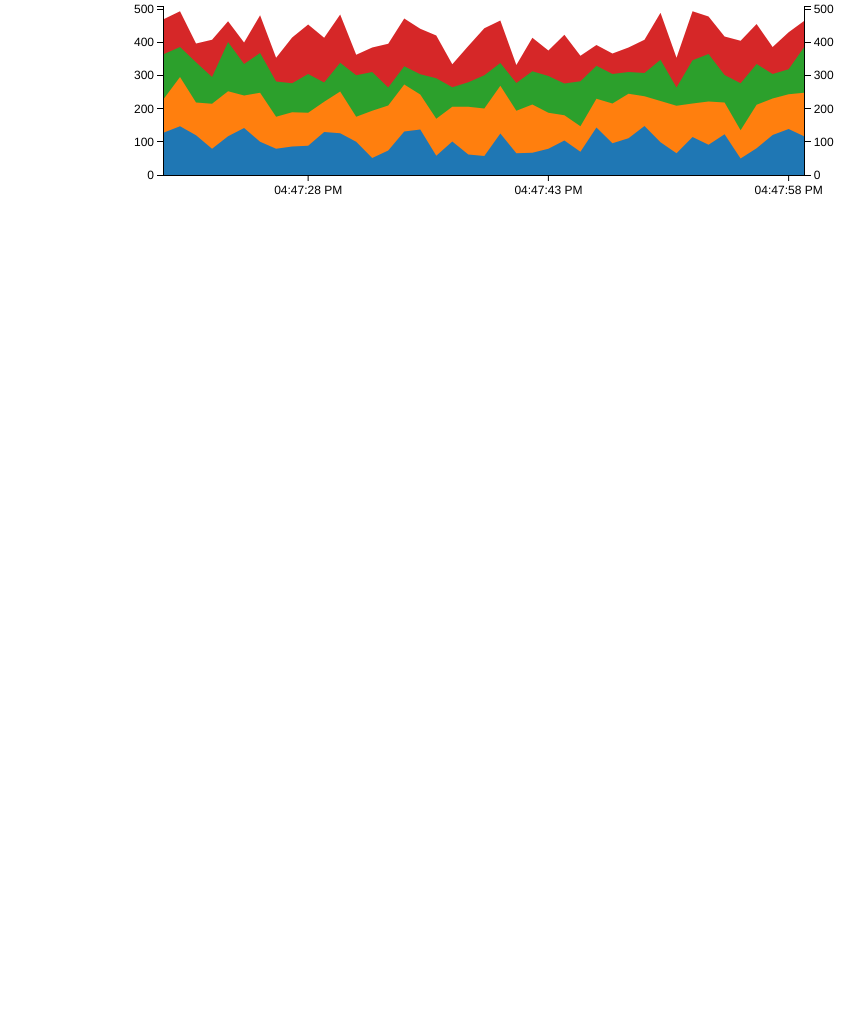
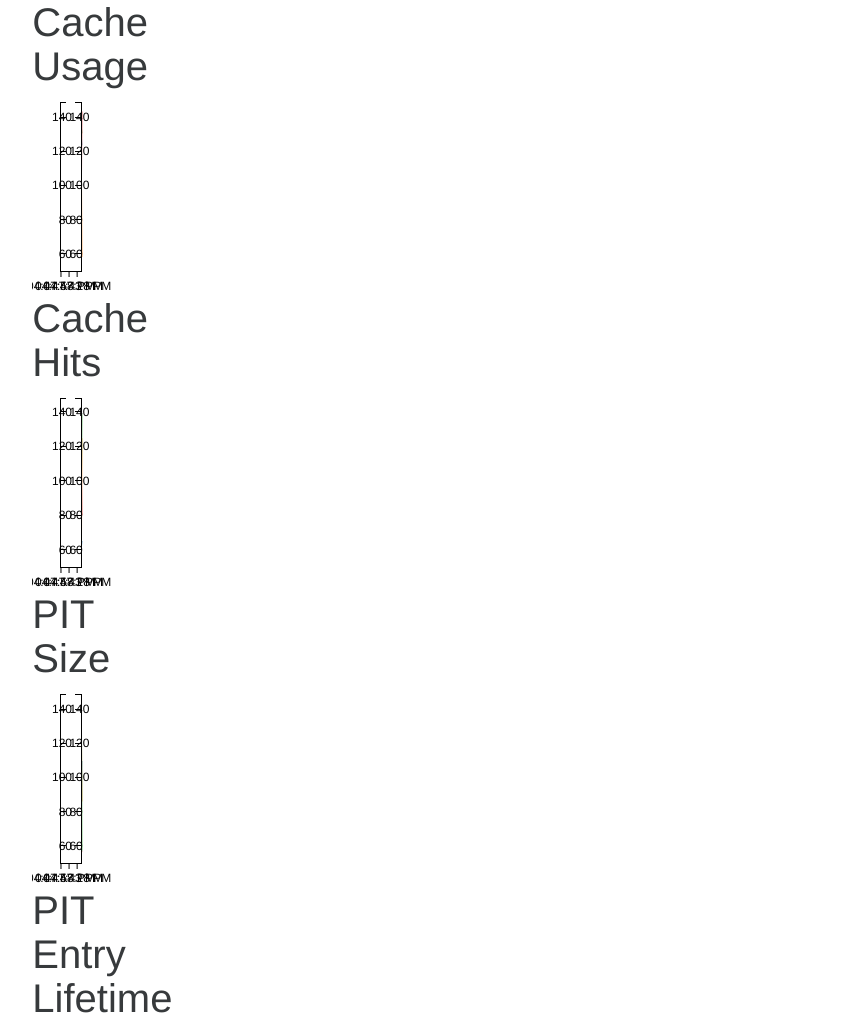
Before and after one commit to chris-wood/dynamic-plotter, a plain HTML site: page epoch_client.html in a window 1280 px wide. Shown: the top 1023 px of the page, without its empty margins (156-1021 px from the left). Before the commit the page ends 800 px from the top, so only its background shows below. Drawn offline with Linux system fonts and the light colour scheme.

Commit message:
New client

```diff
--- a/epoch_client.html
+++ b/epoch_client.html
@@ -20,50 +20,52 @@
     <body>
         <div class="container">
             <div class="row">
-                <div class="col-md-8 col-md-offset-2">
-                    <div id="area" class="epoch category10" style="height: 200px;"></div>
+                <div class="col-md-2 col-md-offset-1">
+                <div class="col-md-8">
+                    <h1>Cache Usage</h1>
+                    <div id="cache-size" class="epoch category10" style="height: 200px;"></div>
+
+                    <h1>Cache Hits</h1>
+                    <div id="cache-hits" class="epoch category10" style="height: 200px;"></div>
+
+                    <h1>PIT Size</h1>
+                    <div id="pit-size" class="epoch category10" style="height: 200px;"></div>
+
+                    <h1>PIT Entry Lifetime</h1>
+                    <div id="pit-lifetime" class="epoch category10" style="height: 200px;"></div>
                 </div>
             </div>
         </div>
     </body>
 
     <script>
+
+        function plotChart(id, dataUrl) {
             var data = new RealTimeData(4);
-
-        var chart = $('#area').epoch({
-            type: 'time.area',
+            var cacheChart = $(id).epoch({
+                type: 'time.line',
                 data: data.history(),
                 axes: ['left', 'bottom', 'right']
             });
 
-        // setInterval(function() {
-        //     chart.push(data.next());
-        // }, 1000);
-        // chart.push(data.next());
-
             setInterval(function() {
                 $.ajax({
-                url: "http://localhost:5000/",
-
+                    url: dataUrl,
                     type: "GET",
                     jsonp: "callback",
                     dataType: "jsonp",
 
-                // Work with the response
                     success: function(response) {
-                    // console.log(response);
                         point = response;
-                    console.log(data.next());
-                    console.log(point);
                         chart.push(point);
                     }
                 });
-            // $.getJSON("http://localhost:5000/data", 'callback=?', function(data) {
-            //     chart.push(data);
-            // });
             }, 1000);
+        }
 
-
-        // socket.emit('add user', username);
+        plotChart("#cache-size", "http://localhost:5000/cache-size");
+        plotChart("#cache-hits", "http://localhost:5000/cache-hits");
+        plotChart("#pit-size", "http://localhost:5000/pit-size");
+        plotChart("#pit-lifetime", "http://localhost:5000/pit-lifetime");
     </script>
 </html>
```
Lines whose indentation alone changed are shown as unchanged.
